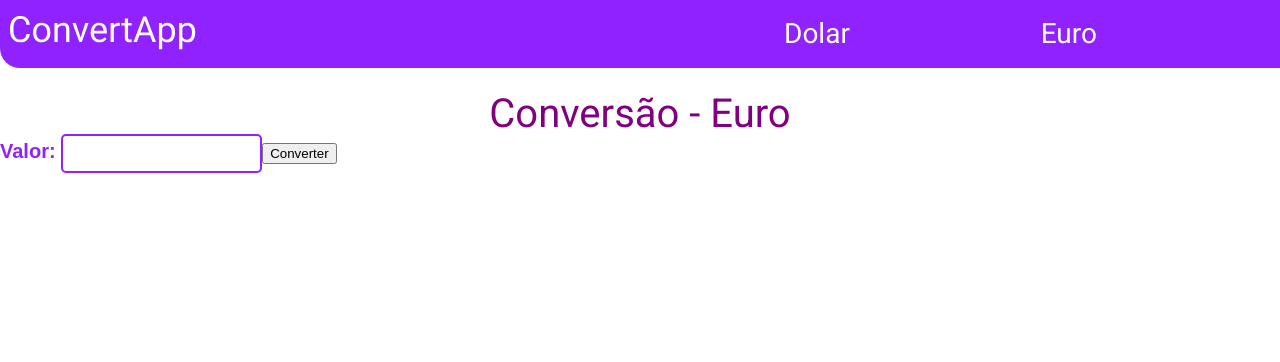
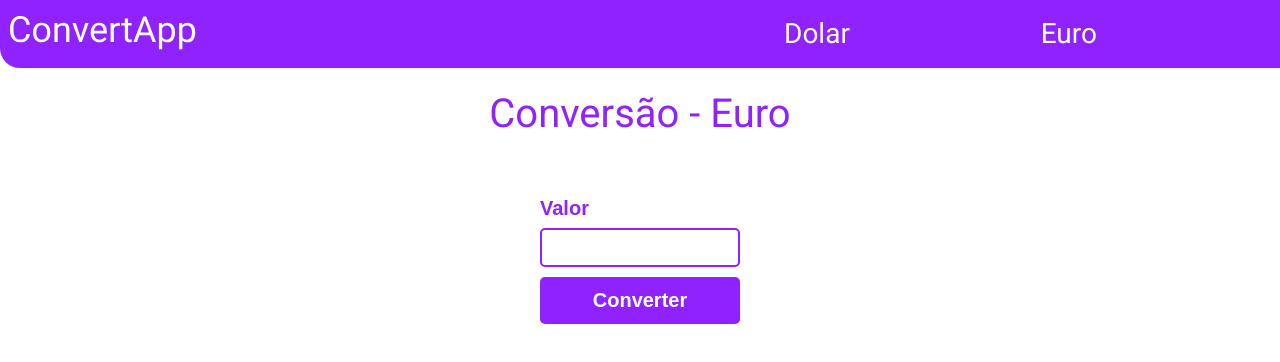
Before and after one commit to pedro-candido/convert-app, a React (Create React App) app: page /convert/EUR in a window 1280 px wide. Shown: the top 362 px of the page. Built offline with nearby package versions, Linux system fonts and the light colour scheme; no server answers.

Commit message:
feat: convert page styled

```diff
--- a/package.json
+++ b/package.json
@@ -11,11 +11,13 @@
     "@types/node": "^12.0.0",
     "@types/react": "^17.0.0",
     "@types/react-dom": "^17.0.0",
+    "@types/react-input-mask": "^3.0.1",
     "@types/react-router-dom": "^5.1.7",
     "@types/styled-components": "^5.1.10",
     "axios": "^0.21.1",
     "polished": "^4.1.3",
     "react": "^17.0.2",
+    "react-currency-masked-input": "^2.5.0",
     "react-dom": "^17.0.2",
     "react-redux": "^7.2.4",
     "react-router-dom": "^5.2.0",
--- a/src/components/Button/style.ts
+++ b/src/components/Button/style.ts
@@ -2,18 +2,18 @@ import { ButtonProps } from './index'
 import styled from 'styled-components'
 
 export const StyledButton = styled('button')<ButtonProps>`
-    background-color: ${({isBackgroundPurple}) => !!isBackgroundPurple ? 'purple' : 'transparent' };
-    color: ${({isBackgroundPurple}) => !!isBackgroundPurple ? '#fff' : 'purple'};
+    background-color: ${({isBackgroundPurple}) => !!isBackgroundPurple ? '#9022FF' : 'transparent' };
+    color: ${({isBackgroundPurple}) => !!isBackgroundPurple ? '#fff' : '#9022FF'};
     font-size: 28px;
     padding: 10px;
-    border: 2px solid purple;
+    border: 2px solid #9022FF;
     border-radius: 5px;
     transition: .7s background-color, .7s color;
 
     &:hover {
-        background-color: ${({isBackgroundPurple}) => !!isBackgroundPurple ? 'white' : 'purple' };
-        color: ${({isBackgroundPurple}) => !!isBackgroundPurple ? 'purple' : 'white' };
-        border: 2px solid purple;
+        background-color: ${({isBackgroundPurple}) => !!isBackgroundPurple ? 'white' : '#9022FF' };
+        color: ${({isBackgroundPurple}) => !!isBackgroundPurple ? '#9022FF' : 'white' };
+        border: 2px solid #9022FF;
         transition: .4s background-color, .4s color;
         cursor: pointer;
     }
--- a/src/components/ConvertBox/index.tsx
+++ b/src/components/ConvertBox/index.tsx
@@ -4,7 +4,7 @@ import { useEffect } from 'react'
 import { RootState } from '../../store/configureStore.store';
 import { getConvert, userConvertion } from '../../reducers/Convert.reducer'
 import { useHistory } from "react-router-dom";
-import { InputStyled, LabelStyled } from './style'
+import { InputStyled, LabelStyled, ConvertBoxContainer, ButtonStyled } from './style'
 
 interface ConvertionProps {
     "code": string,
@@ -27,7 +27,6 @@ interface ConvertBoxProps {
 export const ConvertBox = ({ currency }: ConvertBoxProps) => {
     const [value, setValue] = useState('')
     const convertion = useSelector((state: RootState) => Object.values(state.data)[0] as ConvertionProps);
-    const { value: conversionValue } = useSelector((state: RootState) => state)
     const dispatch = useDispatch();
     const history = useHistory();
 
@@ -43,8 +42,8 @@ export const ConvertBox = ({ currency }: ConvertBoxProps) => {
     }
 
     return (
-        <div>
-            <LabelStyled htmlFor="value-to-convert"> Valor: </LabelStyled>
+        <ConvertBoxContainer>
+            <LabelStyled htmlFor="value-to-convert"> Valor </LabelStyled>
             <InputStyled
                 name="value-to-convert"
                 id="value-to-convert"
@@ -52,7 +51,9 @@ export const ConvertBox = ({ currency }: ConvertBoxProps) => {
                 type="number"
                 value={value}
             />
-            <button onClick={handleClick}>Converter</button>
-        </div>
+            <ButtonStyled onClick={handleClick}>
+                Converter
+            </ButtonStyled>
+        </ConvertBoxContainer>
     )
 }
--- a/src/components/ConvertBox/style.ts
+++ b/src/components/ConvertBox/style.ts
@@ -5,10 +5,59 @@ export const LabelStyled = styled.label`
     font-weight: bold;
     font-family: Arial, Helvetica, sans-serif;
     font-size: 20px;
+    margin-bottom: 5%;
 `
 
 export const InputStyled = styled.input`
     padding: 10px;
     border-radius: 5px;
     border: 2px solid #9022FF;
+    color: #9022FF;
+    margin-bottom: 5%;
+    transition: all .5s;
+
+    &::-webkit-inner-spin-button,
+    &::-webkit-outer-spin-button {
+        appearance: none;
+    }
+
+    &:hover {
+        transition: all .5s;
+        box-shadow: 0px 0px 2px #9022FF;
+    }
+
+    &:focus {
+        outline: none;
+        box-shadow: 0px 0px 2px #9022FF;
+        transition: all .5s;
+
+    }
 `
+
+export const ConvertBoxContainer = styled.div`
+    display: flex;
+    justify-content: center;
+    flex-flow: column;
+    max-width: 200px;
+    width: 100%;
+    margin: 5% auto;
+`
+
+export const ButtonStyled = styled.button`
+    padding: 10px;
+    color: #fff;
+    background-color: #9022FF;
+    font-weight: bold;
+    font-size: 20px;
+    border-radius: 5px;
+    border: 2px solid transparent;
+    transition: .4s all;
+
+    &:hover {
+        background-color: #fff;
+        color: #9022FF;
+        border: 2px solid #9022FF;
+        transition: .4s all;
+        cursor: pointer;
+    }
+`
--- a/src/components/Title/index.tsx
+++ b/src/components/Title/index.tsx
@@ -1,7 +1,7 @@
 import styled from 'styled-components';
 
 export const Title = styled('h3')`
-    color: purple;
+    color: #9022FF;
     font-family: 'Roboto';
     font-size: 40px;
     display: flex;
```
Also changed, not shown: 1 other file (tests, documents, lock files or other folders).
